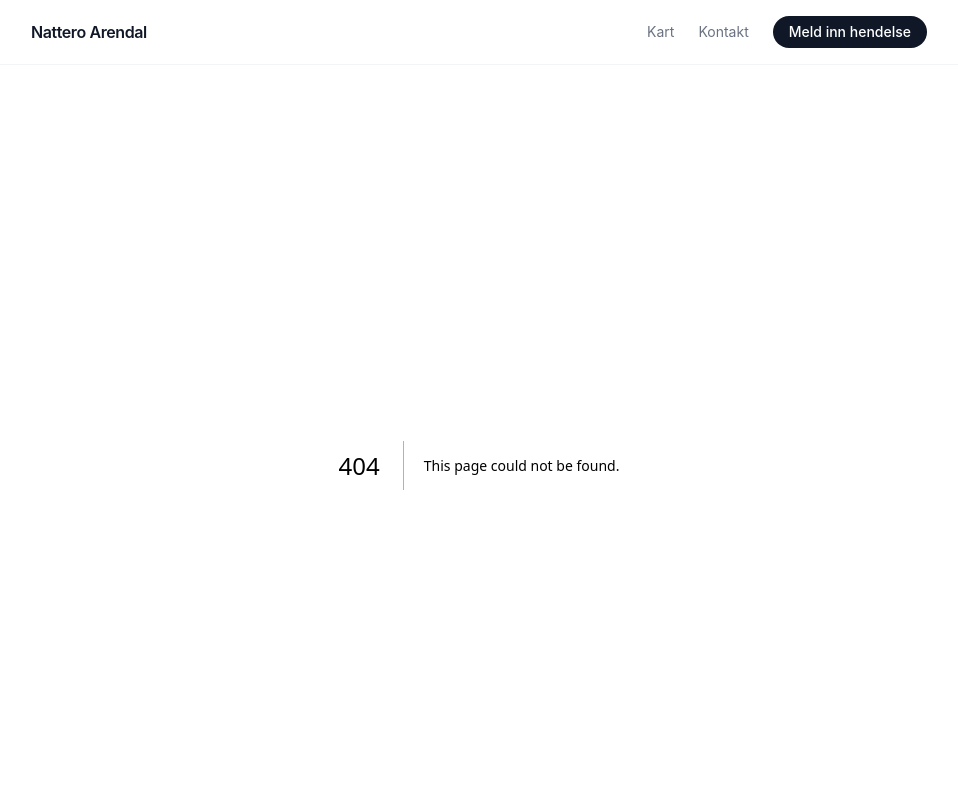
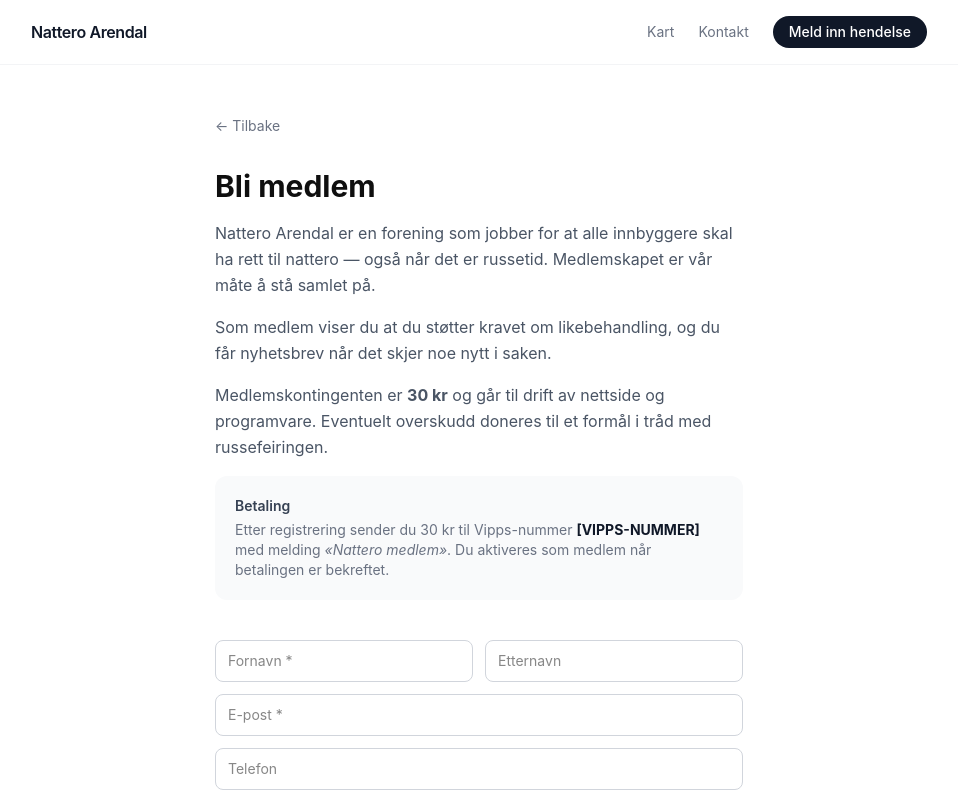
Before and after one commit to johnwick4846/nattero-arendal, a Next.js app: page /bli-medlem in a window 1280 px wide. Before the commit this address had no page. Shown: the top 800 px of the page, without its empty margins (161-1119 px from the left). Built offline with nearby package versions, Linux system fonts and the light colour scheme.

Commit message:
Add /bli-medlem page, remove signup from landing footer

```diff
--- /dev/null
+++ b/app/bli-medlem/page.tsx
@@ -0,0 +1,37 @@
+import Link from "next/link";
+import EmailSignup from "@/components/EmailSignup";
+
+export default function BliMedlem() {
+  return (
+    <main className="max-w-xl mx-auto px-6 py-12">
+      <Link href="/" className="text-sm text-gray-500 hover:text-gray-900 mb-8 inline-block">← Tilbake</Link>
+
+      <h1 className="text-3xl font-bold mb-4">Bli medlem</h1>
+
+      <div className="space-y-4 text-gray-600 text-base leading-relaxed mb-10">
+        <p>
+          Nattero Arendal er en forening som jobber for at alle innbyggere skal ha rett til
+          nattero — også når det er russetid. Medlemskapet er vår måte å stå samlet på.
+        </p>
+        <p>
+          Som medlem viser du at du støtter kravet om likebehandling, og du får nyhetsbrev
+          når det skjer noe nytt i saken.
+        </p>
+        <p>
+          Medlemskontingenten er <strong>30 kr</strong> og går til drift av nettside og
+          programvare. Eventuelt overskudd doneres til et formål i tråd med russefeiringen.
+        </p>
+        <div className="bg-gray-50 rounded-xl p-5 text-sm text-gray-500">
+          <p className="font-semibold text-gray-700 mb-1">Betaling</p>
+          <p>
+            Etter registrering sender du 30 kr til Vipps-nummer{" "}
+            <strong className="text-gray-900">[VIPPS-NUMMER]</strong> med melding{" "}
+            <em>«Nattero medlem»</em>. Du aktiveres som medlem når betalingen er bekreftet.
+          </p>
+        </div>
+      </div>
+
+      <EmailSignup />
+    </main>
+  );
+}
--- a/app/page.tsx
+++ b/app/page.tsx
@@ -1,5 +1,4 @@
 import Link from "next/link";
-import EmailSignup from "@/components/EmailSignup";
 import Stats from "@/components/Stats";
 
 export default function Home() {
@@ -30,7 +29,7 @@
               Registrer en hendelse
             </Link>
             <Link
-              href="#bli-medlem"
+              href="/bli-medlem"
               className="bg-white/15 text-white px-6 py-3 rounded-full font-semibold hover:bg-white/25 transition text-sm"
             >
               Bli medlem
@@ -142,24 +141,6 @@
         </div>
       </section>
 
-      {/* Email signup */}
-      <section id="bli-medlem" className="bg-gray-950 text-white">
-        <div className="max-w-4xl mx-auto px-6 py-14">
-          <div className="md:flex md:items-center md:justify-between gap-12">
-            <div className="mb-8 md:mb-0">
-              <h2 className="text-2xl font-bold mb-2">Bli medlem</h2>
-              <p className="text-gray-400 text-sm max-w-sm leading-relaxed">
-                Medlemskap koster 30 kr. Du får nyhetsbrev om prosjektets utvikling.
-                Overskudd doneres til et formål i tråd med russefeiringen.
-              </p>
-            </div>
-            <div className="flex-1 max-w-sm">
-              <EmailSignup dark />
-            </div>
-          </div>
-        </div>
-      </section>
-
       <footer className="border-t border-gray-100 px-6 py-6">
         <div className="max-w-4xl mx-auto flex flex-wrap justify-between items-center gap-4 text-xs text-gray-400">
           <span>Nattero Arendal - innbyggerinitiativ</span>
```
